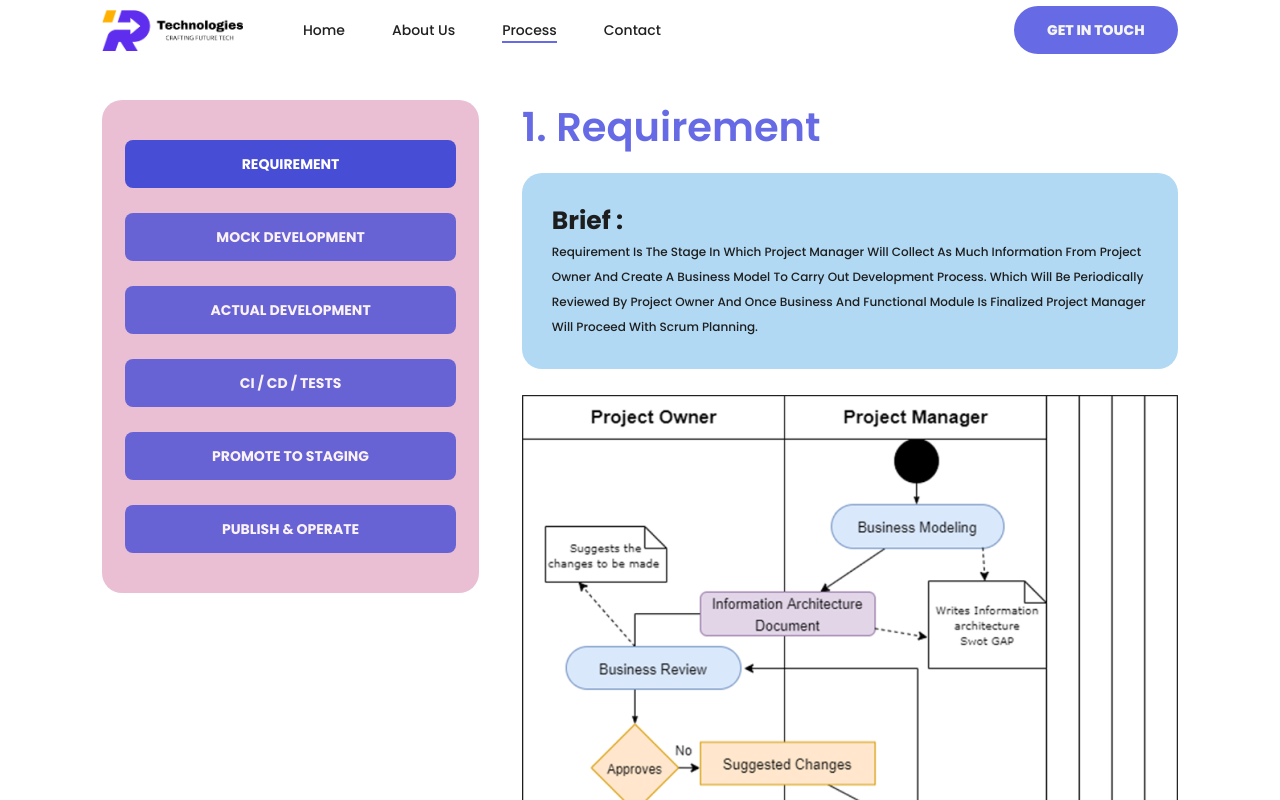
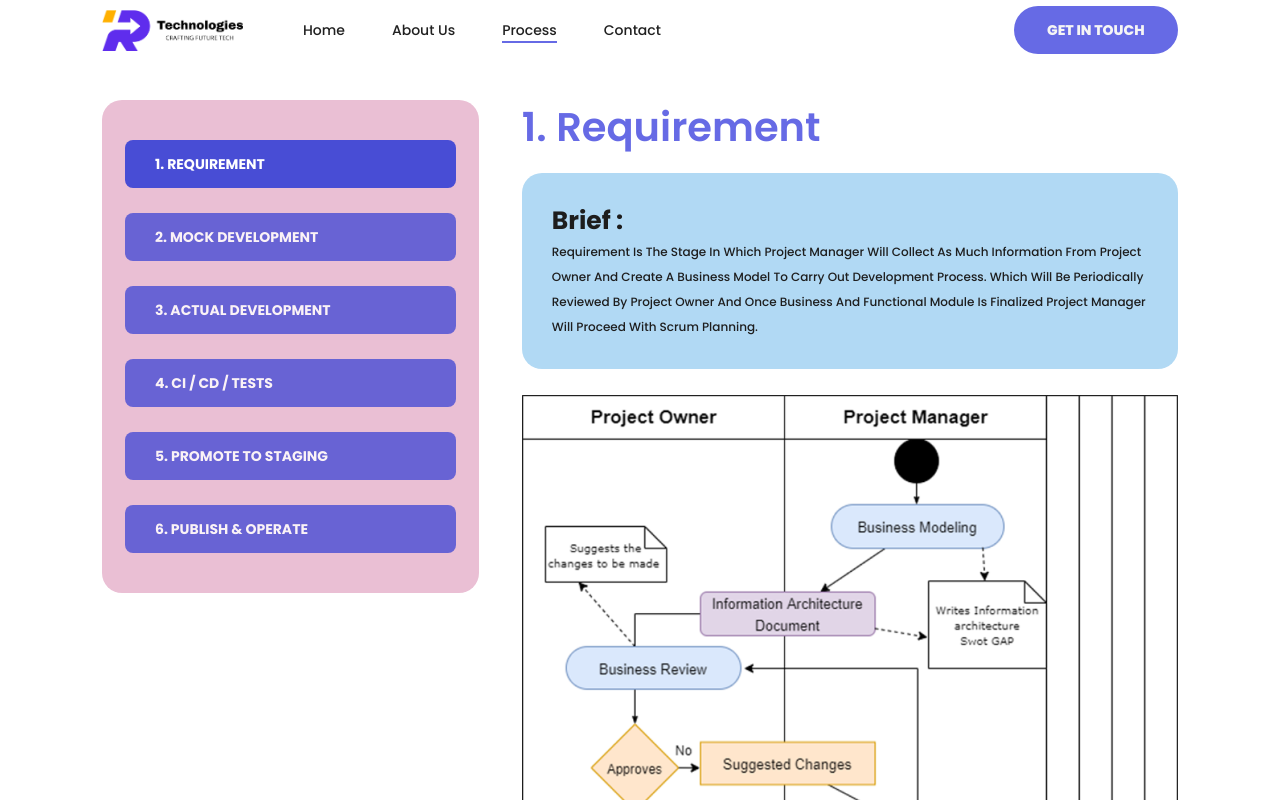
Before and after one commit to ptrsoft/ptr-website, a React (Create React App) app: page /process in a window 1280 px wide. Shown: the top 800 px of the page. Built offline with nearby package versions, Linux system fonts and the light colour scheme.

Commit message:
tabs sec changes

```diff
--- a/src/Assets/Styles/pages/Process/index.css
+++ b/src/Assets/Styles/pages/Process/index.css
@@ -15,8 +15,6 @@
     flex-direction: column;
     gap: 20px;
 }
-
-
 
 .process_section {
     display: flex;
@@ -56,7 +54,9 @@
     display: flex;
     width: 88%;
     height: 59px;
-    justify-content: center;
+    justify-content: start;
+    padding-left: 30px;
+    padding-right: 30px;
     align-items: center;
     gap: 10px;
     flex-shrink: 0;
@@ -82,7 +82,8 @@
     display: flex;
     width: 88%;
     height: 59px;
-    justify-content: center;
+    padding-left: 30px;
+    padding-right: 30px;
     align-items: center;
     gap: 10px;
     flex-shrink: 0;
--- a/src/Views/Postlogin/Process/index.js
+++ b/src/Views/Postlogin/Process/index.js
@@ -14,6 +14,7 @@ import actualDevelopment from "../../../Assets/Images/actualDevelopment.png"
 import tests from "../../../Assets/Images/tests.png"
 import promoteToStaging from "../../../Assets/Images/promoteToStaging.png"
 import publishOperate from "../../../Assets/Images/publishOperate.png"
+import developmentProcess from "../../../Assets/Images/developmentProcess.png"
 const Process = () => {
   const [tabNumber,setTabNumber] = useState("requirement")
 
@@ -51,35 +52,35 @@ const Process = () => {
   <button  onClick={() => handleTabs("requirement")}
     className={`tab-button ${tabNumber === "requirement" ? 'process_section_left_box_btn_active' : 'process_section_left_box_btn'}`}
   >
-  requirement
+ 1. requirement
   </button>
 
   <button
    onClick={() => handleTabs("mockDevelopment")}
    className={`tab-button ${tabNumber === "mockDevelopment" ? 'process_section_left_box_btn_active' : 'process_section_left_box_btn'}`}
   >
-  Mock development
+  2. Mock development
   </button>
 
   <button
    onClick={() => handleTabs("actualDevelopment")}
    className={`tab-button ${tabNumber === "actualDevelopment" ? 'process_section_left_box_btn_active' : 'process_section_left_box_btn'}`}
   >
-  actual development
+ 3. actual development
   </button>
 
   <button
   onClick={() => handleTabs("tests")}
    className={`tab-button ${tabNumber === "tests" ? 'process_section_left_box_btn_active' : 'process_section_left_box_btn'}`}
   >
-  ci / cd / tests
+ 4. ci / cd / tests
   </button>
 
   <button
   onClick={() => handleTabs("promoteToStaging")}
    className={`tab-button ${tabNumber === "promoteToStaging" ? 'process_section_left_box_btn_active' : 'process_section_left_box_btn'}`}
   >
-  promote to staging
+ 5. promote to staging
   </button>
 
 
@@ -88,7 +89,7 @@ const Process = () => {
   className={`tab-button ${tabNumber === "publishAndOperate" ? 'process_section_left_box_btn_active' : 'process_section_left_box_btn'}`}
 
   >
-  publish & operate
+ 6. publish & operate
   </button>
 
 
@@ -320,14 +321,40 @@ UseCase Matrix Page</li>
 
   {/* accordian for mobile veiws */}
   <div className='accordian_wrapper'>
-      <Accordion defaultExpanded >
+    {/* dev process */}
+  <Accordion defaultExpanded >
         <AccordionSummary
       style={{background:"#484DD5"}}
+          expandIcon={<ArrowDownwardIcon style={{color:"#FFF"}} />}
+          aria-controls="panel1-content"
+          id="panel1-header"
+        >
+        <span  className='accordian_label'>Development Process</span>
+        </AccordionSummary>
+        <AccordionDetails>
+        <span style={{fontSize:"27px"}} className='process_section_right_heading'>Our Software Development Process</span>
+        <div className="process_section_right_brief">
+  <span className="process_section_right_brief_heading">Brief :</span>
+
+{/* paragrapjhs */}
+<p className='process_section_right_brief_para'>At PTR Technology, for every use case that we develop, we follow a robust and efficient software development process designed to deliver high-quality solutions tailored to meet our clients' unique needs. Our approach combines industry best practices with innovative techniques to ensure that every use cases are reliable, scalable, and secure. Here follows a typical Use Case cycle.</p>
+</div>
+{/* imag */}
+<img className='process_section_right_img' src={developmentProcess} alt="unable to load image , check your internet connection" />
+{/* lisrt con */}
+
+        </AccordionDetails>
+      </Accordion>
+
+
+      <Accordion >
+        <AccordionSummary
+      style={{background:"#F3C4CD"}}
           expandIcon={<ArrowDownwardIcon style={{color:"#000"}} />}
           aria-controls="panel1-content"
           id="panel1-header"
         >
-        <span style={{color:"#000"}} className='accordian_label'>1. Requirement</span>
+        <span style={{color:"#000"}}  className='accordian_label'>1. Requirement</span>
         </AccordionSummary>
         <AccordionDetails>
         <span className='process_section_right_heading'>1. Requirement</span>
@@ -372,7 +399,7 @@ UseCase Matrix Page</li>
       {/* mock devopment */}
       <Accordion >
         <AccordionSummary
-      style={{background:"#F39CAD"}}
+      style={{background:"#F3C4CD"}}
           expandIcon={<ArrowDownwardIcon style={{color:"#000"}} />}
           aria-controls="panel1-content"
           id="panel1-header"
@@ -425,7 +452,7 @@ UseCase Matrix Page</li>
  {/* actual devlopment */}
  <Accordion >
         <AccordionSummary
-      style={{background:"#D4FADA"}}
+      style={{background:"#F3C4CD"}}
           expandIcon={<ArrowDownwardIcon style={{color:"#000"}} />}
           aria-controls="panel1-content"
           id="panel1-header"
@@ -484,7 +511,7 @@ with sample data</li>
       {/* Tests */}
       <Accordion >
         <AccordionSummary
-      style={{background:"#FDE3C7"}}
+      style={{background:"#F3C4CD"}}
           expandIcon={<ArrowDownwardIcon style={{color:"#000"}} />}
           aria-controls="panel1-content"
           id="panel1-header"
@@ -545,7 +572,7 @@ UseCase Matrix Page</li>
       {/* promote to staging */}
       <Accordion >
         <AccordionSummary
-      style={{background:"#C9BFFE"}}
+      style={{background:"#F3C4CD"}}
           expandIcon={<ArrowDownwardIcon style={{color:"#000"}} />}
           aria-controls="panel1-content"
           id="panel1-header"
@@ -592,7 +619,7 @@ UseCase Matrix Page</li>
       {/* publish & operate */}
       <Accordion >
         <AccordionSummary
-      style={{background:"#484DD5"}}
+      style={{background:"#F3C4CD"}}
           expandIcon={<ArrowDownwardIcon style={{color:"#000"}} />}
           aria-controls="panel1-content"
           id="panel1-header"
```
Also changed, not shown: src/Assets/Images/developmentProcess.png (added).
